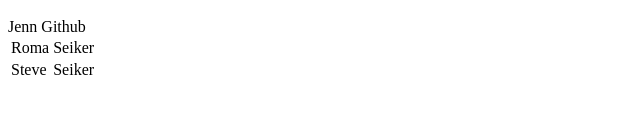
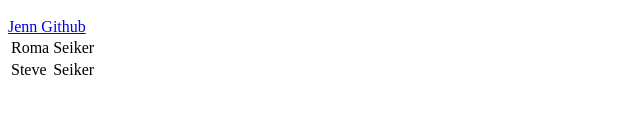
Before and after one commit to jennkal/SDPre, a plain HTML site: page Blog/index.html in a window 1280 px wide. Shown: the part 433-546 px from the top of the page, 0-640 px from the left. Drawn offline with Linux system fonts and the light colour scheme.

Commit message:
blog html

```diff
--- a/Blog/index.html
+++ b/Blog/index.html
@@ -1,6 +1,7 @@
 <!DOCTYPE html>
 <html>
 	<head>
+		<link rel="stylesheet" type="text/css" href="app.css">
 		<title>Hello World</title>
 	</head>
 
@@ -13,7 +14,7 @@
 			<li>Deadpool</li>
 			<li>Grumpier Old Men</li>
 		</ol>
-		<a herf="https://github.com/jennkal">Jenn Github</a>
+		<a href="https://github.com/jennkal" value="Jenn Github">Jenn Github</a>
 
 		<img src="https://s7280.pcdn.co/wp-content/uploads/2019/07/Project-Management-Meme-300x196.jpg.optimal.jpg" data-deferred="1" jsaction="load:XAeZkd;" jsname="HiaYvf" class="n3VNCb pT0Scc KAlRDb" alt="Hilarious IT/Tech Memes: Security, ITIL®, Project Management, Help Desk &amp;  More – BMC Software | Blogs" id="imi" data-w="300" data-h="196" data-iml="2086" style="height: 194.04px; width: 297px; margin: 34.38px 0px;" data-atf="true">
 
```
